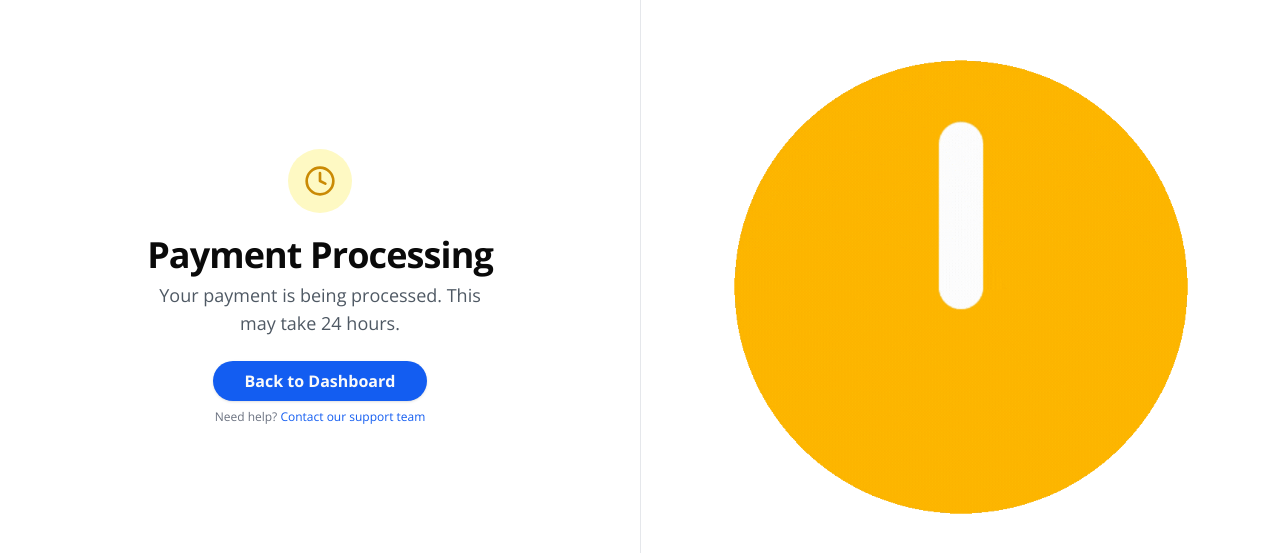
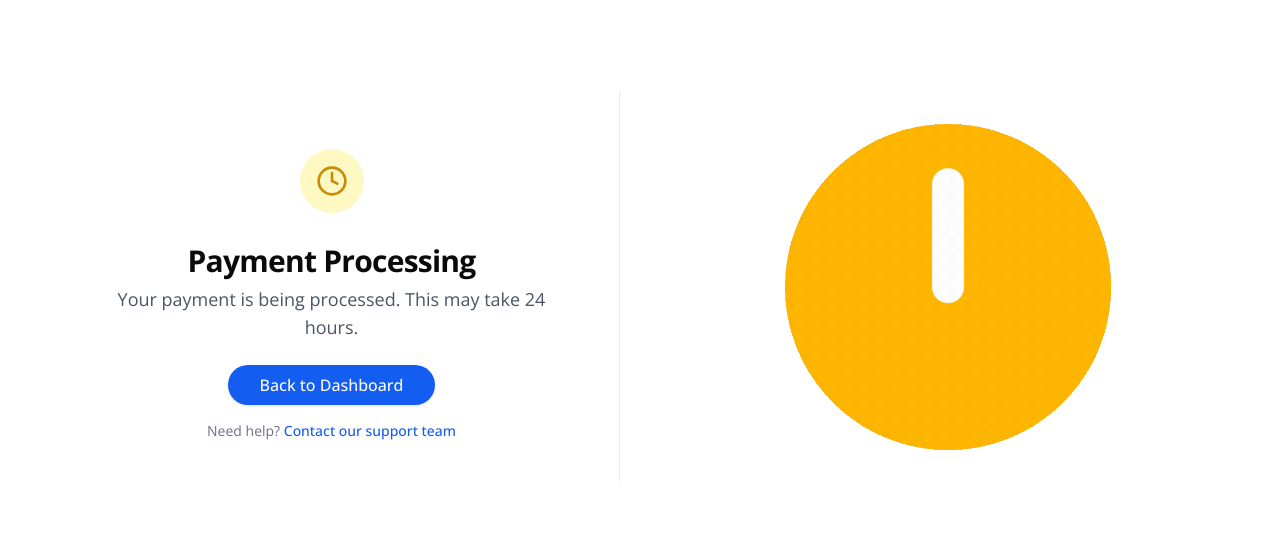
Before and after one commit to anthroholictechnologies/answerwriting, a Next.js app: page /status/payment in a window 1280 px wide. Shown: the part 113-666 px from the top of the page. Built offline with nearby package versions, Linux system fonts and the light colour scheme.

Commit message:
feat:changes in payment status page

```diff
--- a/src/app/(statuses)/status/payment/page.tsx
+++ b/src/app/(statuses)/status/payment/page.tsx
@@ -1,7 +1,7 @@
 "use client";
 
 import { useSearchParams } from "next/navigation";
-import { useState, useEffect, Suspense } from "react";
+import React, { useState, useEffect, Suspense } from "react";
 import {
   CardDescription,
   CardFooter,
@@ -14,101 +14,125 @@ import { ButtonPrimary } from "answerwriting/components/react-common/buttons/but
 import { ApiRoutePaths } from "answerwriting/types/general.types";
 import Image from "next/image";
 
+type PaymentStatusType = "success" | "failure" | "pending";
+
 function PaymentStatusContent() {
   const searchParams = useSearchParams();
-  const [status, setStatus] = useState("pending");
+  const [status, setStatus] = useState<PaymentStatusType>("pending");
 
   useEffect(() => {
-    const statusParam = searchParams.get("status") || "pending";
-    setStatus(statusParam.toLowerCase());
+    const statusParam = searchParams.get("status") as PaymentStatusType | null;
+    if (
+      statusParam &&
+      ["success", "failure", "pending"].includes(statusParam)
+    ) {
+      setStatus(statusParam);
+    }
   }, [searchParams]);
 
-  // Select the appropriate GIF based on the payment status
-  const statusGif =
-    {
+  const statusGif: Record<PaymentStatusType, string> = {
     success: "/payment_success.gif",
     failure: "/payment_failed.gif",
     pending: "/payment_pending.gif",
-    }[status] || "/payment_pending.gif"; // Default to pending gif if status is unknown
+  };
+
+  const statusConfig: Record<
+    PaymentStatusType,
+    {
+      bgColor: string;
+      iconColor: string;
+      icon: React.ReactNode;
+      title: string;
+      description: string;
+    }
+  > = {
+    success: {
+      bgColor: "bg-green-100",
+      iconColor: "text-green-600",
+      icon: <Check className="h-8 w-8 text-green-600" />,
+      title: "Payment Successful!",
+      description:
+        "Your payment has been processed successfully. You have unlimited AI evaluations now.",
+    },
+    failure: {
+      bgColor: "bg-red-100",
+      iconColor: "text-red-600",
+      icon: <X className="h-8 w-8 text-red-600" />,
+      title: "Payment Failed",
+      description:
+        "We were unable to process your payment. Please try again after 30 minutes.",
+    },
+    pending: {
+      bgColor: "bg-yellow-100",
+      iconColor: "text-yellow-600",
+      icon: <Clock className="h-8 w-8 text-yellow-600" />,
+      title: "Payment Processing",
+      description: "Your payment is being processed. This may take 24 hours.",
+    },
+  };
+
+  const currentStatus = statusConfig[status];
 
   return (
-    <>
-      {/* Mobile Background - Only visible on smaller screens */}
-      <div
-        className="fixed inset-0 xl:hidden z-0"
-        style={{
-          backgroundImage: `url(${statusGif})`,
-          backgroundSize: "cover",
-          backgroundPosition: "center",
-          filter: "blur(1px)",
-        }}
-      >
-        <div className="absolute inset-0 bg-white opacity-80"></div>
+    <div className="min-h-screen flex flex-col items-center justify-center p-4 lg:flex-row-reverse lg:items-center lg:gap-10 overflow-hidden">
+      {/* Image Section */}
+      <div className="w-full max-w-md flex justify-center lg:max-w-xl">
+        <Image
+          src={statusGif[status]}
+          alt="Payment Status Illustration"
+          width={1080}
+          height={1080}
+          className="w-full h-auto max-h-[50vh] object-cover rounded-lg"
+          priority
+        />
       </div>
 
-      {/* Main Content */}
-      <div className="flex w-full h-screen overflow-hidden">
-        {/* Left Section - Payment Status */}
-        <div className="w-full xl:w-[50%] flex items-center justify-center p-4 z-10 relative">
-          <div className="w-full max-w-md bg-white bg-opacity-90 rounded-lg p-6">
-            <CardHeader className="text-center">
-              {/* Icon with Dynamic Background */}
+      {/* Card Section */}
+      <div className="w-full flex justify-center lg:max-w-xl lg:border-r lg:border-gray-200">
+        <div className="w-full text-center flex flex-col items-center md:p-8 max-h-[80vh] overflow-hidden">
+          <CardHeader className="pb-2">
             <div
-                className={`mx-auto mb-4 flex h-16 w-16 items-center justify-center rounded-full ${
-                  status === "success"
-                    ? "bg-green-100"
-                    : status === "failure"
-                      ? "bg-red-100"
-                      : "bg-yellow-100"
-                }`}
+              className={`mx-auto hidden xl:flex mb-6 h-16 w-16 items-center justify-center rounded-full ${currentStatus.bgColor}`}
             >
-                {status === "success" ? (
-                  <Check className="h-8 w-8 text-green-600" />
-                ) : status === "failure" ? (
-                  <X className="h-8 w-8 text-red-600" />
-                ) : (
-                  <Clock className="h-8 w-8 text-yellow-600" />
-                )}
+              {currentStatus.icon}
             </div>
-
-              {/* Title and Description */}
-              <CardTitle className="text-2xl md:text-4xl font-bold">
-                {status === "success"
-                  ? "Payment Successful!"
-                  : status === "failure"
-                    ? "Payment Failed"
-                    : "Payment Processing"}
+            <CardTitle className="text-2xl md:text-3xl font-bold mb-2">
+              {currentStatus.title}
             </CardTitle>
-
-              <CardDescription className="text-base md:text-lg">
-                {status === "success"
-                  ? "Your payment has been processed successfully. You have unlimited AI evaluations now."
-                  : status === "failure"
-                    ? "We were unable to process your payment. Please try again after 30 minutes."
-                    : "Your payment is being processed. This may take 24 hours."}
+            <CardDescription className="text-base md:text-lg text-gray-600">
+              {currentStatus.description}
             </CardDescription>
           </CardHeader>
 
-            {/* Action Buttons */}
-            <CardFooter className="flex flex-col space-y-2">
+          <CardFooter className="flex flex-col pt-4 pb-2 w-full">
             {(status === "success" || status === "pending") && (
-                <Link href={ApiRoutePaths.PAGE_DASHBOARD}>
-                  <ButtonPrimary>Back to Dashboard</ButtonPrimary>
+              <Link
+                href={ApiRoutePaths.PAGE_DASHBOARD}
+                className="w-full flex justify-center"
+              >
+                <ButtonPrimary styles="py-3 text-base font-medium text-center">
+                  Back to Dashboard
+                </ButtonPrimary>
               </Link>
             )}
 
             {status === "failure" && (
-                <Link href={ApiRoutePaths.PAGE_UPGRADE}>
-                  <ButtonPrimary>Try Again</ButtonPrimary>
+              <Link
+                href={ApiRoutePaths.PAGE_UPGRADE}
+                className="w-full flex justify-center"
+              >
+                <ButtonPrimary styles="w-full py-3 text-base font-medium text-center">
+                  Try Again
+                </ButtonPrimary>
               </Link>
             )}
 
             {(status === "failure" || status === "pending") && (
-                <p className="text-xs text-center mt-4 text-gray-500">
+              <p className="text-sm text-center mt-4 text-gray-500">
                 Need help?{" "}
                 <Link
                   href={ApiRoutePaths.PAGE_CONTACT_US}
-                    className="text-primary-dark hover:underline"
+                  className="text-primary-dark hover:underline font-medium"
                 >
                   Contact our support team
                 </Link>
@@ -117,26 +141,23 @@ function PaymentStatusContent() {
           </CardFooter>
         </div>
       </div>
-
-        {/* Right Section - GIF Display (only for xl screens) */}
-        <div className="xl:w-[50%] h-screen hidden xl:block border-l border-gray-200">
-          <Image
-            src={statusGif}
-            alt="Payment Status Image"
-            width={1080}
-            height={1080}
-            className="h-full w-full object-cover"
-            priority
-          />
     </div>
-      </div>
-    </>
   );
 }
 
 export default function PaymentStatus() {
   return (
-    <Suspense fallback={<div>Loading...</div>}>
+    <Suspense
+      fallback={
+        <div className="min-h-screen flex items-center justify-center bg-gray-50">
+          <div className="animate-pulse flex flex-col items-center">
+            <div className="h-16 w-16 bg-gray-200 rounded-full mb-4"></div>
+            <div className="h-8 w-64 bg-gray-200 rounded mb-4"></div>
+            <div className="h-4 w-48 bg-gray-200 rounded"></div>
+          </div>
+        </div>
+      }
+    >
       <PaymentStatusContent />
     </Suspense>
   );
```
Lines whose indentation alone changed are shown as unchanged.
